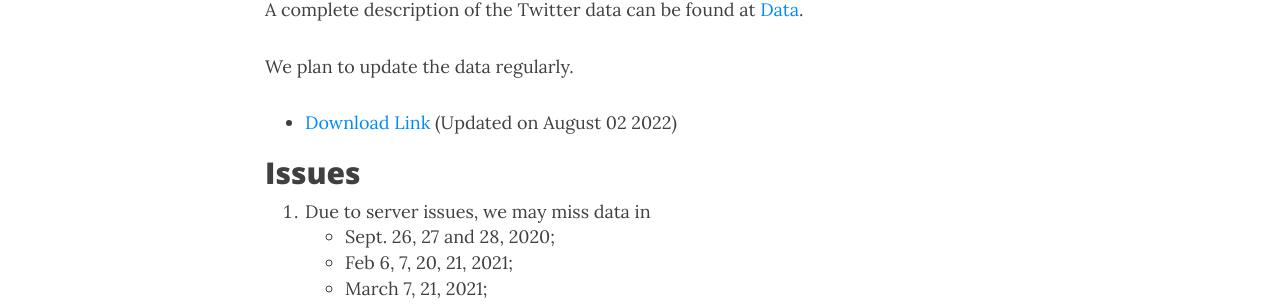
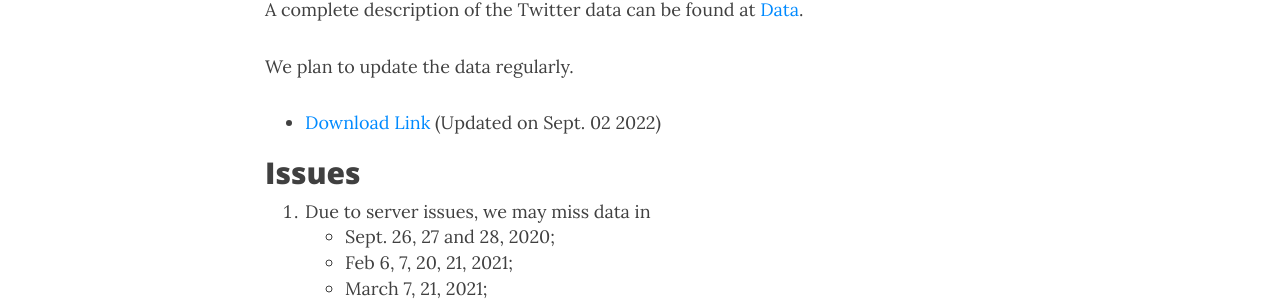
Before and after one commit to mdredze/covid19_twitter_data.github.io, a Jekyll site: the page built from download.md, in a window 1280 px wide. Shown: the part 282-587 px from the top of the page. Built offline with Jekyll 4.4.1, drawn with Linux system fonts in a browser that asks for light colours; nearby versions of some CDN libraries.

Commit message:
download.md

```diff
--- a/download.md
+++ b/download.md
@@ -7,7 +7,7 @@
 
 We plan to update the data regularly.
 
-- [Download Link](https://doi.org/10.5281/zenodo.3735015) (Updated on August 02 2022)
+- [Download Link](https://doi.org/10.5281/zenodo.3735015) (Updated on Sept. 02 2022)
 
 
 ## Issues
```
